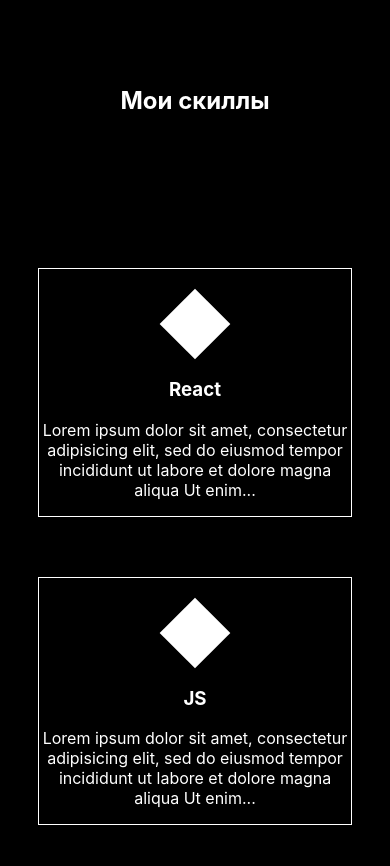
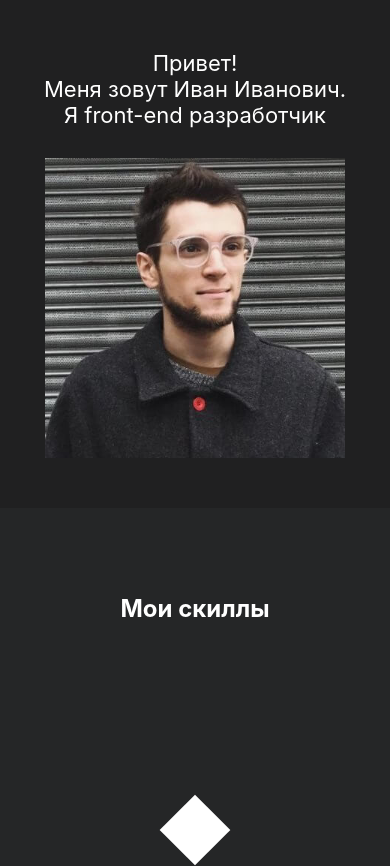
Before and after one commit to makhnev-a/react-portfolio, a React (Create React App) app: page / in a window 390 px wide. Shown: the top 866 px of the page. Built offline with nearby package versions, Linux system fonts and the light colour scheme.

Commit message:
more refactoring fix

```diff
--- a/src/App.js
+++ b/src/App.js
@@ -12,7 +12,7 @@ const App = () => {
     return (
         <div className="App">
             {/*<Header/>*/}
-            {/*<About/>*/}
+            <About/>
             <MySkills/>
             <MyWorks/>
             <WorkOptions/>
--- a/src/components/About/About.jsx
+++ b/src/components/About/About.jsx
@@ -1,5 +1,6 @@
 import React from "react";
 import styles from './About.module.css';
+import avatar from '../../assets/img/ava.jpg';
 
 const About = () => {
     return (
@@ -11,7 +12,7 @@ const About = () => {
                     <span>Я front-end разработчик</span>
                 </div>
                 <div className={styles.aboutPhoto}>
-                    <img src="" alt="Картинка обо мне"/>
+                    <img src={avatar} alt="Картинка обо мне"/>
                 </div>
             </div>
         </section>
--- a/src/components/About/About.module.css
+++ b/src/components/About/About.module.css
@@ -1,8 +1,9 @@
 .about {
-    height: 100vh;
-    background-color: #F8DEE9;
     display: flex;
+    background-color: #202021;
+    padding: 50px 0;
     justify-content: center;
+    color: #FFFFFF;
 }
 
 .container {
@@ -20,14 +21,37 @@
     background-color: #D9D7D8;
 }
 
+.aboutPhoto img {
+    width: 100%;
+    height: 100%;
+}
+
 .aboutText {
     display: flex;
     flex-direction: column;
+    font-size: 30px;
 }
 
-@media screen and (max-width: 700px) {
+@media screen and (max-width: 870px) {
     .container {
         flex-wrap: wrap;
         justify-content: center;
     }
+
+    .aboutText {
+        margin-bottom: 30px;
+    }
 }
+
+@media screen and (max-width: 500px) {
+    .aboutText {
+        font-size: 22px;
+    }
+}
+
+@media screen and (max-width: 345px) {
+    .aboutPhoto {
+        width: 200px;
+        height: 200px;
+    }
+}
--- a/src/components/MySkills/MySkills.module.css
+++ b/src/components/MySkills/MySkills.module.css
@@ -1,5 +1,5 @@
 .skills {
-    background-color: #000000;
+    background-color: #252627;
     display: flex;
     justify-content: center;
     padding: 50px 0;
@@ -21,16 +21,13 @@
 
 .skillsBlock {
     display: flex;
-    justify-content: space-around;
-    /*flex-wrap: wrap;*/
+    justify-content: space-between;
     align-items: center;
-    /*flex-direction: row;*/
     width: 100%;
     height: 80%;
 }
 
 .skillsBlock article {
-    border: 1px solid #fff;
     width: 30%;
 }
 
--- a/src/components/MyWorks/MyWorks.module.css
+++ b/src/components/MyWorks/MyWorks.module.css
@@ -21,7 +21,7 @@
 .worksBlock {
     display: flex;
     width: 100%;
-    justify-content: space-evenly;
+    justify-content: space-between;
 }
 
 @media screen and (max-width: 700px) {
```
Also changed, not shown: src/assets/img/ava.jpg (added).
